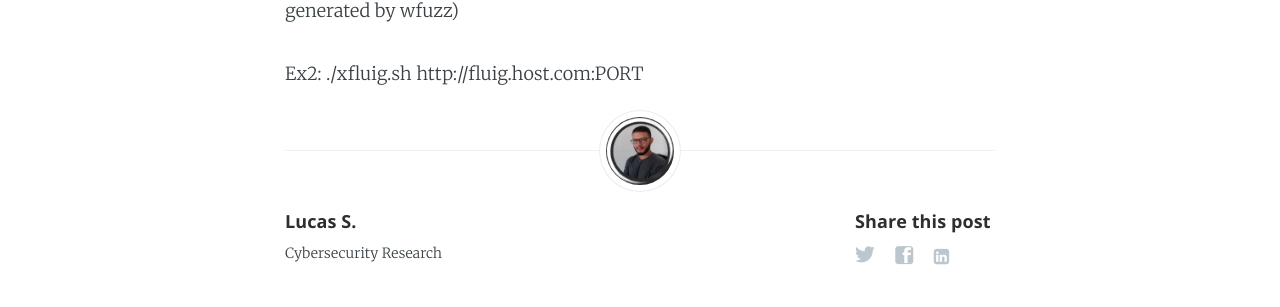
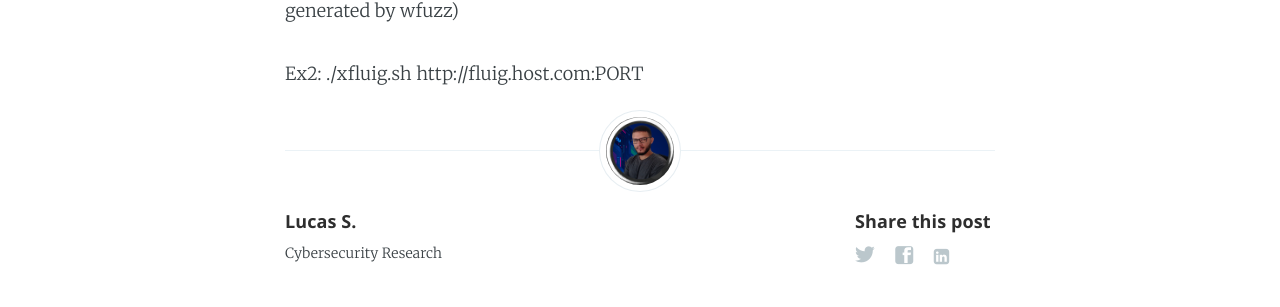
Before and after one commit to Ls4ss/blog, a Jekyll site: the page built from _posts/2021-03-04-CVE-2020–29134-Totvs-Fluig-Platform.md, in a window 1280 px wide. Shown: the part 2952-3259 px from the top of the page. Built offline with Jekyll 4.4.1, drawn with Linux system fonts in a browser that asks for light colours.

Commit message:
Update post.html

```diff
--- a/_layouts/post.html
+++ b/_layouts/post.html
@@ -64,7 +64,7 @@
             <!-- If we want to display author's name and bio -->
             {% if site.author %}
                 <figure class="author-image">
-                    <a class="img" href="{{'/' | relative_url }}" style="background-image: url({{'/assets/images/perfil00.png' | relative_url}})">
+                    <a class="img" href="{{'/' | relative_url }}" style="background-image: url({{'/assets/images/profile01.png' | relative_url}})">
                     <span class="hidden">{{site.author}}'s Picture</span></a>
                 </figure>
                 <section class="author">
```
